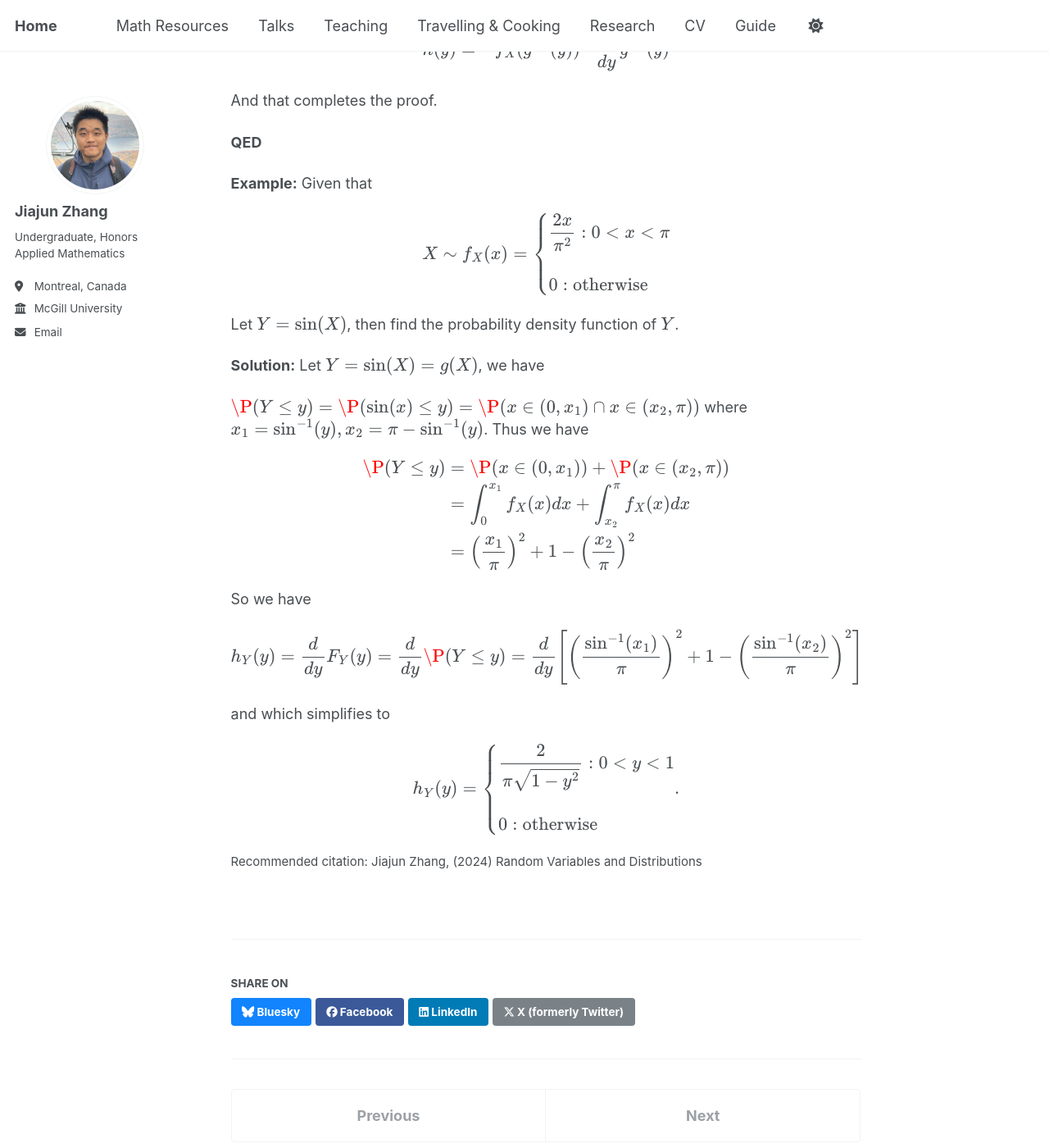
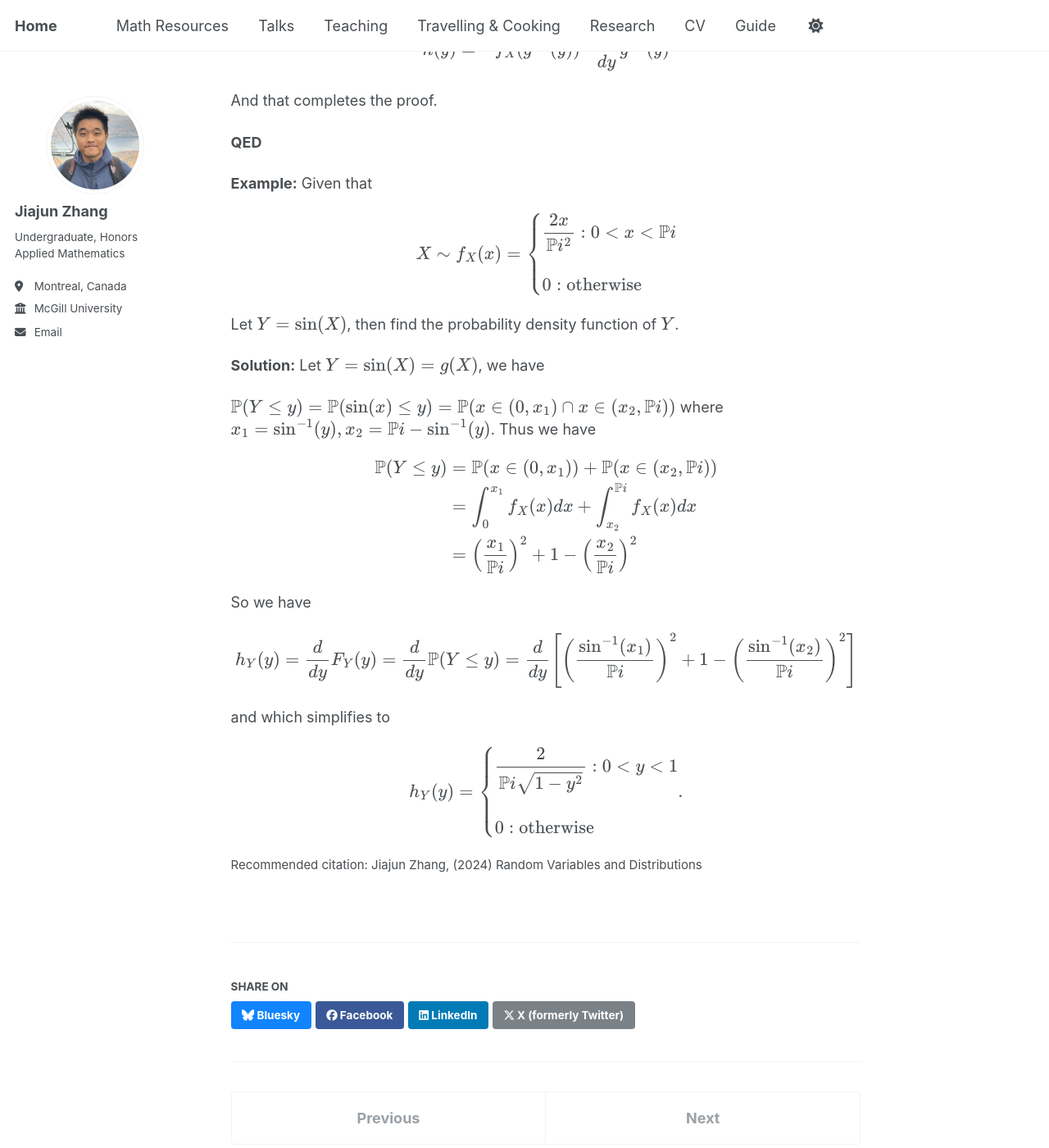
Before and after one commit to JohanssonRein/JohanssonRein.github.io, a Jekyll site: the page built from _publications/randomvar.md, in a window 1280 px wide and 1400 px high, scrolled down 9839 px. Shown: the whole window at 82% size. Built offline with Jekyll 4.4.1, drawn with Linux system fonts in a browser that asks for light colours; some of the changed text lies outside the part shown.

Commit message:
Update randomvar.md

```diff
--- a/_publications/randomvar.md
+++ b/_publications/randomvar.md
@@ -131,27 +131,27 @@ If $X,Y$ are random variables, then so is $X+Y$.
 
 **Definition**
 
-Let $(\Omega, \mathcal{F})$ be a sample space with a probability $\P$, then the space $(\Omega, \mathcal{F}, \P)$ is called a probability space.
+Let $(\Omega, \mathcal{F})$ be a sample space with a probability $\mathbb{P}$, then the space $(\Omega, \mathcal{F}, \mathbb{P})$ is called a probability space.
 
 
 **Theorem**
-The random variable $X$ defined on the probability space $(\Omega, \mathcal{F},\P)$ can be mapped to another probability space $(\mathbb{R}, \mathfrak{B}{\mathbb{R}}, Q)$ by another probability function $Q$ defined by:
+The random variable $X$ defined on the probability space $(\Omega, \mathcal{F},\mathbb{P})$ can be mapped to another probability space $(\mathbb{R}, \mathfrak{B}{\mathbb{R}}, Q)$ by another probability function $Q$ defined by:
 
 $$
-\forall B \in \mathfrak{B}_{\mathbb{R}} : Q(B) = \P\{ X^{-1}(B) \} = \P \{ \omega : X(\omega) \in B \}
+\forall B \in \mathfrak{B}_{\mathbb{R}} : Q(B) = \mathbb{P}\{ X^{-1}(B) \} = \mathbb{P} \{ \omega : X(\omega) \in B \}
 $$
 
-We call $Q = \P(X^{-1})$ the probability distribution of $X$.
+We call $Q = \mathbb{P}(X^{-1})$ the probability distribution of $X$.
 
 
 **Proof**
 
-To prove that $Q$ is a probability, we just need to verify all 3 axioms from definition $7$. Clearly $Q(B) \geq 0, \forall B \in \mathfrak{B}_{\mathbb{R}}$, and $Q(\mathbb{R}) = \P(X \in \mathbb{R}) = \P(\Omega) = 1$, also
+To prove that $Q$ is a probability, we just need to verify all 3 axioms from definition $7$. Clearly $Q(B) \geq 0, \forall B \in \mathfrak{B}_{\mathbb{R}}$, and $Q(\mathbb{R}) = \mathbb{P}(X \in \mathbb{R}) = \mathbb{P}(\Omega) = 1$, also
 
 $$
 \begin{align*}
-Q \left( \sum_{i=1}^{\infty} B_i \right) = \P \{ X^{-1} \left( \sum_{i=1}^{\infty} B_i \right) \} &= \P \{ \sum_{i=1}^{\infty} X^{-1}(B_i) \} \\
-& = \sum_{i=1}^{\infty} \P(X^{-1}(B_i)) = \sum_{i=1}^{\infty} Q(B_i)
+Q \left( \sum_{i=1}^{\infty} B_i \right) = \mathbb{P} \{ X^{-1} \left( \sum_{i=1}^{\infty} B_i \right) \} &= \mathbb{P} \{ \sum_{i=1}^{\infty} X^{-1}(B_i) \} \\
+& = \sum_{i=1}^{\infty} \mathbb{P}(X^{-1}(B_i)) = \sum_{i=1}^{\infty} Q(B_i)
 \end{align*}
 $$
 
@@ -174,10 +174,10 @@ is called a distribution function.
 
 **Definition**
 
-Let $X$ be a random variable defined on $(\Omega,\mathcal{F},\P)$, define a point function $F$ on $\mathbb{R}$ by:
+Let $X$ be a random variable defined on $(\Omega,\mathcal{F},\mathbb{P})$, define a point function $F$ on $\mathbb{R}$ by:
 
 $$
-\forall x \in \mathbb{R} : F(x) = Q((-\infty,x]) = \P\{ \omega : X(\omega) \leq x \}
+\forall x \in \mathbb{R} : F(x) = Q((-\infty,x]) = \mathbb{P}\{ \omega : X(\omega) \leq x \}
 $$
 
 We call $F$ the distribution function of the random variable $X$.
@@ -204,17 +204,17 @@ Now, we will study two types of random variable and their distribution function.
 
 **Definition**
 
-A random variable $X$ defined on $(\Omega,\mathcal{F},\P)$ is said to be of the discrete type, if there exists a countable set $M \subset \mathbb{R}$ such that $\P(X \in M) = 1$, and the points of $M$ which have positive values are called jump points.
+A random variable $X$ defined on $(\Omega,\mathcal{F},\mathbb{P})$ is said to be of the discrete type, if there exists a countable set $M \subset \mathbb{R}$ such that $\mathbb{P}(X \in M) = 1$, and the points of $M$ which have positive values are called jump points.
 
 
 We know that all the singletons are Borel sets, thus $\{ X \in E\}$ is an event.
 
 **Definition**
 
-The collection of numbers $\{ p_i \}$ satisfying $\P\{ X = x_i \} = p_i \geq 0$ for all $i$ and $\sum_i p_i = 1$ is called the probability mass function (PMF) of the random variable $X$, and the distribution function of $X$ is given by
+The collection of numbers $\{ p_i \}$ satisfying $\mathbb{P}\{ X = x_i \} = p_i \geq 0$ for all $i$ and $\sum_i p_i = 1$ is called the probability mass function (PMF) of the random variable $X$, and the distribution function of $X$ is given by
 
 $$
-F(x) = \P \{ X \leq x \} = \sum_{x_i \leq x} p_i
+F(x) = \mathbb{P} \{ X \leq x \} = \sum_{x_i \leq x} p_i
 $$
 
 
@@ -245,7 +245,7 @@ The other type of random variable is those without jump points.
 
 **Definition**
 
-Let $X$ be a random variable defined on $(\Omega, \mathcal{F}, \P)$ with distribution function $F$, then $X$ is said to be of the continuous type if $F$ is absolutely continuous, i.e there exists a non-negative function $f(x)$ such that
+Let $X$ be a random variable defined on $(\Omega, \mathcal{F}, \mathbb{P})$ with distribution function $F$, then $X$ is said to be of the continuous type if $F$ is absolutely continuous, i.e there exists a non-negative function $f(x)$ such that
 
 $$
 \forall x \in \mathbb{R} : F(x) = \int_{-\infty}^x f(t) dt
@@ -264,7 +264,7 @@ $$
 
 Let $X$ be a random variable of the continuous type with probability density function $f$, then $\forall B \in \mathfrak{B}{\mathbb{R}}$, we have
 $$
-\P(B) = \int_{B} f(t) dt
+\mathbb{P}(B) = \int_{B} f(t) dt
 $$
 
 
@@ -295,7 +295,7 @@ So $F$ is non-decreasing. Furthermore $F$ is continuous (hence right-continuous)
 Let $X$ be a random variable, then
 
 $$
-\P(x = a) := \lim_{t \to a^-} \P\{ t < x \leq a \}
+\mathbb{P}(x = a) := \lim_{t \to a^-} \mathbb{P}\{ t < x \leq a \}
 $$
 
 
@@ -340,7 +340,7 @@ $$
 f_c(x) = \frac{dF_c(x)}{dx} = \begin{cases} 1 : 0<x<1 \\ 0 :\text{otherwise} \end{cases}
 $$
 
-and $F_d(x)$ is the distribution function of $X$ degenerate at $x=0$, i.e $F_d(x) = \P(x = 0) = 1$.
+and $F_d(x)$ is the distribution function of $X$ degenerate at $x=0$, i.e $F_d(x) = \mathbb{P}(x = 0) = 1$.
 
 # Functions of Random Variables
 
@@ -361,7 +361,7 @@ We let $Y = g(X)$, then $F_Y(y) :=  \{ g(X) \leq y \} = \{ X \in g^{-1}((-\infty
 **Solution:**  We know that
 
 $$
-F_Y(y) = \P(Y \leq y) = \P( \vert x \vert \leq y) = \P(-y \leq x \leq y)
+F_Y(y) = \mathbb{P}(Y \leq y) = \mathbb{P}( \vert x \vert \leq y) = \mathbb{P}(-y \leq x \leq y)
 $$
 
 If $X$ is of the continuous type, then we have
@@ -379,13 +379,13 @@ $$
 **Example:**  Suppose $X \sim N(0,1)$ where
 
 $$
-f_X(x) = \frac{1}{\sqrt{2\pi}} e^{-\frac{x^2}{2}}
+f_X(x) = \frac{1}{\sqrt{2\mathbb{P}i}} e^{-\frac{x^2}{2}}
 $$
 
 Where $X$ satisfies normal distribution, which general form is
 
 $$
-X \sim N(\mu,\sigma^2), f_X(x) = \frac{1}{\sqrt{2\pi} \sigma} e^{-\frac{(x-\mu)^2}{2\sigma^2}},
+X \sim N(\mu,\sigma^2), f_X(x) = \frac{1}{\sqrt{2\mathbb{P}i} \sigma} e^{-\frac{(x-\mu)^2}{2\sigma^2}},
 $$
 
 then what is  $F_Y$, where $Y =\vert X \vert$?
@@ -393,7 +393,7 @@ then what is  $F_Y$, where $Y =\vert X \vert$?
 **Solution:** As from above, we know that
 
 $$
-F_Y(y) = F_X(y) - F_X(-y) = \int_{-\infty}^y \frac{1}{\sqrt{2\pi}} e^{-\frac{x^2}{2}} dx - \int_{-\infty}^{-y} \frac{1}{\sqrt{2\pi}} e^{-\frac{x^2}{2}} dx.
+F_Y(y) = F_X(y) - F_X(-y) = \int_{-\infty}^y \frac{1}{\sqrt{2\mathbb{P}i}} e^{-\frac{x^2}{2}} dx - \int_{-\infty}^{-y} \frac{1}{\sqrt{2\mathbb{P}i}} e^{-\frac{x^2}{2}} dx.
 $$
 
 **Theorem**
@@ -410,13 +410,13 @@ $$
 thus
 
 $$
-f_Y(y) = \frac{1}{\sqrt{2\pi}} e^{-\frac{y^2}{2}} + \frac{1}{\sqrt{2\pi}} e^{-\frac{(-y)^2}{2}} = \sqrt{\frac{2}{\pi}} e^{-\frac{y^2}{2}}.
+f_Y(y) = \frac{1}{\sqrt{2\mathbb{P}i}} e^{-\frac{y^2}{2}} + \frac{1}{\sqrt{2\mathbb{P}i}} e^{-\frac{(-y)^2}{2}} = \sqrt{\frac{2}{\mathbb{P}i}} e^{-\frac{y^2}{2}}.
 $$
 
-**Example:** Suppose $X \sim Poisson(\lambda)$, given by $\displaystyle{\P(X = k) := \frac{e^{-\lambda} \lambda^k}{k!}}$ where $k \in \mathbb{N}_0, \lambda >0$. Now suppose $Y = X^2 + 3$, then
+**Example:** Suppose $X \sim Poisson(\lambda)$, given by $\displaystyle{\mathbb{P}(X = k) := \frac{e^{-\lambda} \lambda^k}{k!}}$ where $k \in \mathbb{N}_0, \lambda >0$. Now suppose $Y = X^2 + 3$, then
 
 $$
-\P(Y =y) = \P(g(x) = y) = \P(x = \sqrt{y-3}) = \frac{e^{-\lambda} \lambda^{\sqrt{y-3}}}{(\sqrt{y-3})!}.
+\mathbb{P}(Y =y) = \mathbb{P}(g(x) = y) = \mathbb{P}(x = \sqrt{y-3}) = \frac{e^{-\lambda} \lambda^{\sqrt{y-3}}}{(\sqrt{y-3})!}.
 $$
 
 **Theorem**
@@ -436,15 +436,15 @@ $\alpha = \min \{ g(-\infty), g(+\infty) \} ; \beta = \max\{ g(-\infty), g(+\inf
 Suppose $g'(x) >0$, then $g$ is continuous and strictly increasing, thus $\lim \alpha, \beta$ exists (possibly infinity), and its inverse $x = g^{-1}(y)$ also exists, differentiable, continuous and strictly increasing. The distribution function of $Y$ for $\alpha < y < \beta$ is given by
 
 $$
-\P(Y \leq y) = \P(X \leq g^{-1}(y))
+\mathbb{P}(Y \leq y) = \mathbb{P}(X \leq g^{-1}(y))
 $$
 
 The probability density function of $g$ is obtained by differentiation:
 
 $$
 \begin{align*}
-h_Y(y) = \frac{d}{dy} F_Y(y) &= \frac{d}{dy} \P(Y \leq y) \\
-&= \frac{d}{dy} \P(X \leq g^{-1}(y)) \\
+h_Y(y) = \frac{d}{dy} F_Y(y) &= \frac{d}{dy} \mathbb{P}(Y \leq y) \\
+&= \frac{d}{dy} \mathbb{P}(X \leq g^{-1}(y)) \\
 &= \frac{d}{dy} F_X(g^{-1}(y)) \\
 &= f_X(g^{-1}(y)) \cdot \frac{d}{dy} g^{-1}(y)
 \end{align*}
@@ -465,31 +465,31 @@ And that completes the proof.
 **Example:** Given that
 
 $$
-X \sim f_X(x) = \begin{cases} \displaystyle{\frac{2x}{\pi^2} : 0 < x < \pi} \\ \\0 : \text{otherwise} \end{cases}
+X \sim f_X(x) = \begin{cases} \displaystyle{\frac{2x}{\mathbb{P}i^2} : 0 < x < \mathbb{P}i} \\ \\0 : \text{otherwise} \end{cases}
 $$
 
 Let $Y = \sin(X)$, then find the probability density function of $Y$.
 
 **Solution:** Let $Y =\sin(X) = g(X)$, we have
 
-$\P(Y \leq y) = \P(\sin(x) \leq y) = \P(x \in (0,x_1) \cap x \in (x_2,\pi) )$ where $x_1 = \sin^{-1}(y) , x_2 = \pi - \sin^{-1}(y)$. Thus we have
+$\mathbb{P}(Y \leq y) = \mathbb{P}(\sin(x) \leq y) = \mathbb{P}(x \in (0,x_1) \cap x \in (x_2,\mathbb{P}i) )$ where $x_1 = \sin^{-1}(y) , x_2 = \mathbb{P}i - \sin^{-1}(y)$. Thus we have
 
 $$
 \begin{align*}
-\P(Y \leq y) &= \P(x \in (0, x_1)) + \P(x\in (x_2,\pi)) \\
-& = \int_0^{x_1} f_X(x) dx + \int_{x_2}^{\pi} f_X(x) dx \\
-& = \left( \frac{x_1}{\pi} \right)^2 + 1 - \left( \frac{x_2}{\pi} \right)^2
+\mathbb{P}(Y \leq y) &= \mathbb{P}(x \in (0, x_1)) + \mathbb{P}(x\in (x_2,\mathbb{P}i)) \\
+& = \int_0^{x_1} f_X(x) dx + \int_{x_2}^{\mathbb{P}i} f_X(x) dx \\
+& = \left( \frac{x_1}{\mathbb{P}i} \right)^2 + 1 - \left( \frac{x_2}{\mathbb{P}i} \right)^2
 \end{align*}
 $$
 
 So we have
 
 $$
-h_Y(y) = \frac{d}{dy} F_Y(y) = \frac{d}{dy} \P(Y \leq y) = \frac{d}{dy} \left[ \left( \frac{\sin^{-1}(x_1)}{\pi} \right)^2 + 1 - \left( \frac{\sin^{-1}(x_2)}{\pi} \right)^2 \right]
+h_Y(y) = \frac{d}{dy} F_Y(y) = \frac{d}{dy} \mathbb{P}(Y \leq y) = \frac{d}{dy} \left[ \left( \frac{\sin^{-1}(x_1)}{\mathbb{P}i} \right)^2 + 1 - \left( \frac{\sin^{-1}(x_2)}{\mathbb{P}i} \right)^2 \right]
 $$
 
 and which simplifies to
 
 $$
-h_Y(y) = \begin{cases} \displaystyle{\frac{2}{\pi \sqrt{1-y^2}}} : 0<y<1 \\ \\0 : \text{otherwise} \end{cases}.
+h_Y(y) = \begin{cases} \displaystyle{\frac{2}{\mathbb{P}i \sqrt{1-y^2}}} : 0<y<1 \\ \\0 : \text{otherwise} \end{cases}.
 $$
```
